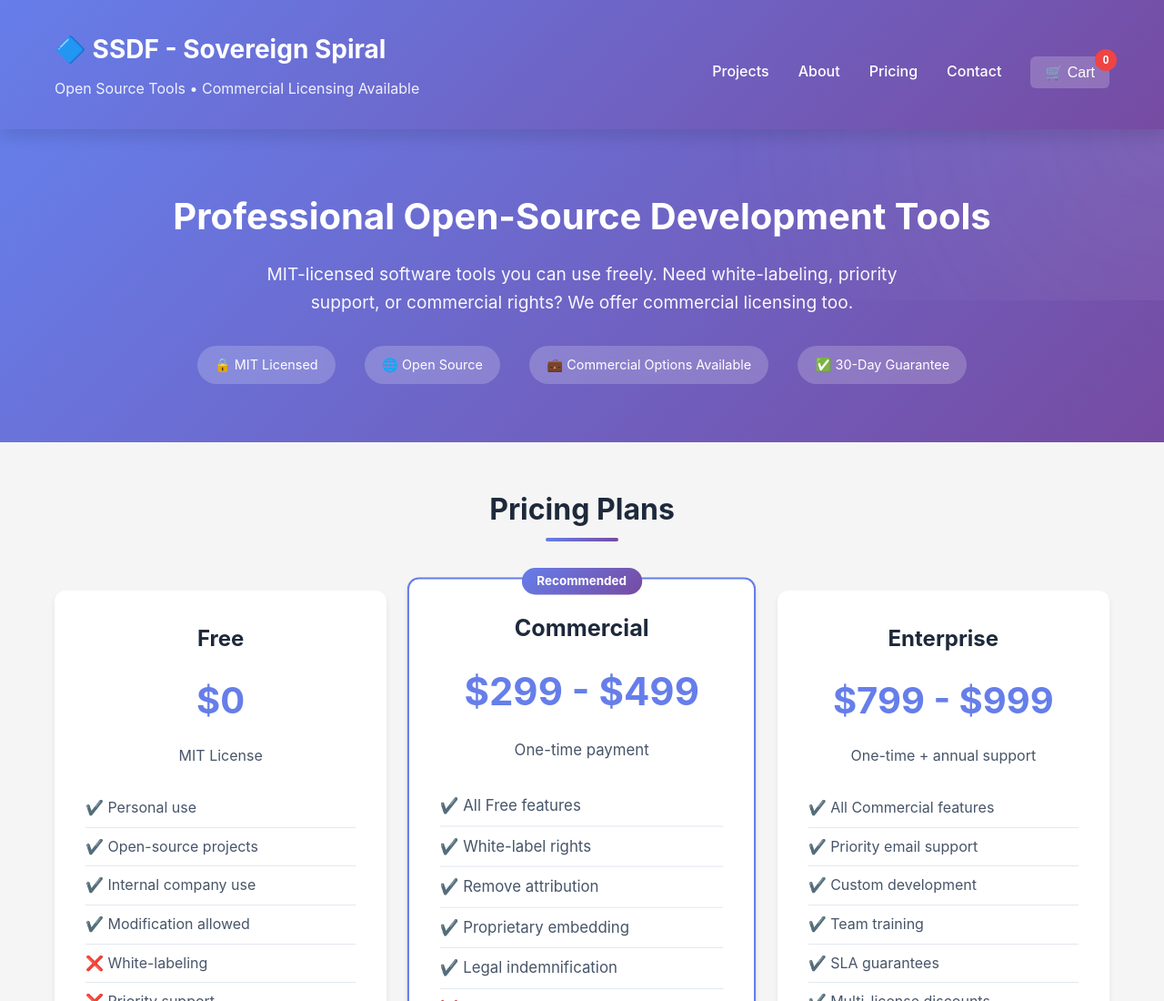
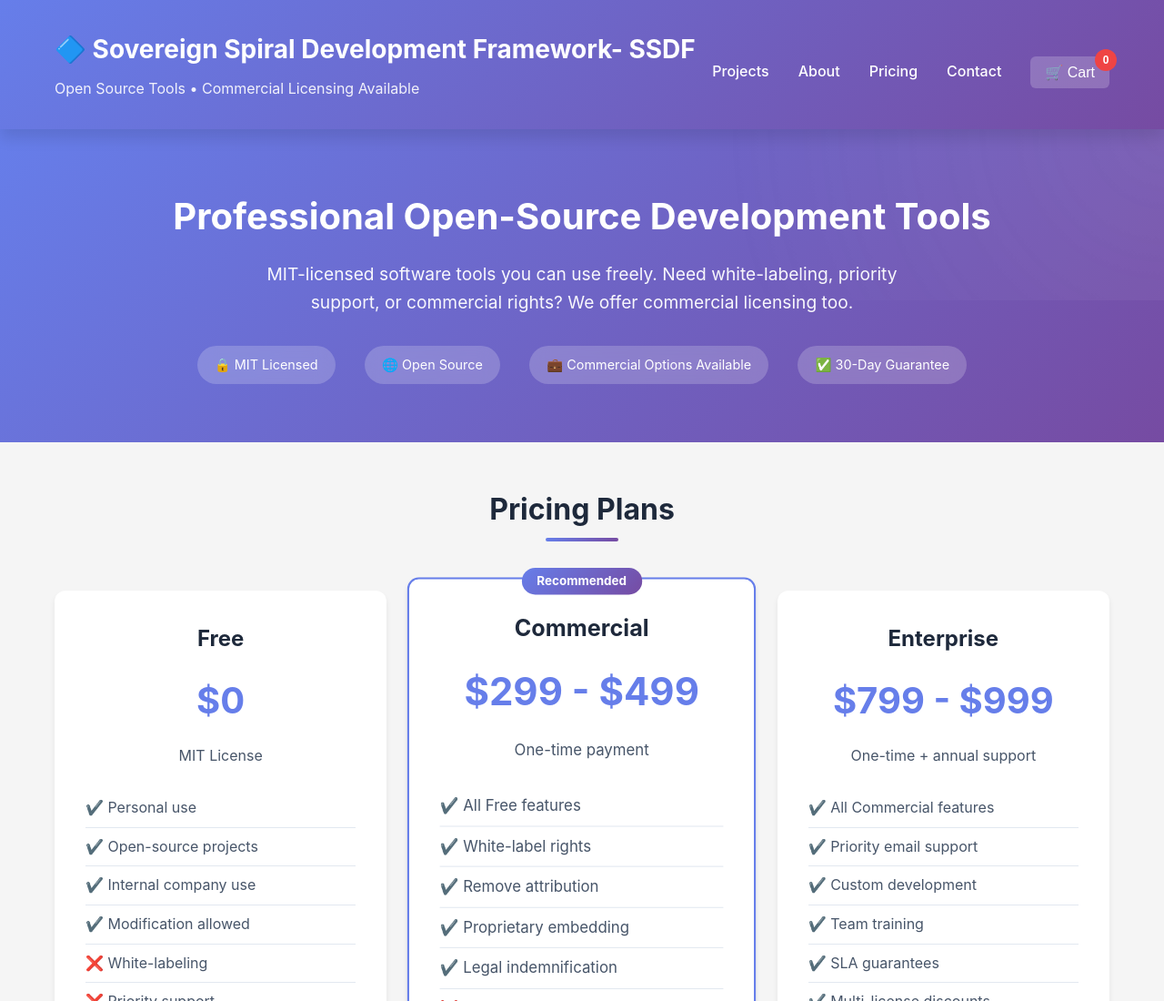
Before and after one commit to CreoDAMO/Sovereign-Spiral-Development-Framework-SSDF-, a website: page frontend/index.html in a window 1280 px wide. Shown: the top 1100 px of the page at 91% size. Drawn offline with Linux system fonts and the light colour scheme; a script that the page names is missing.

Commit message:
Update index.html

```diff
--- a/frontend/index.html
+++ b/frontend/index.html
@@ -912,7 +912,7 @@
         <div class="container">
             <div class="header-content">
                 <div>
-                    <h1>🔷 SSDF - Sovereign Spiral</h1>
+                    <h1>🔷 Sovereign Spiral Development Framework- SSDF</h1>
                     <p class="tagline">Open Source Tools • Commercial Licensing Available</p>
                 </div>
                 <nav>
```
